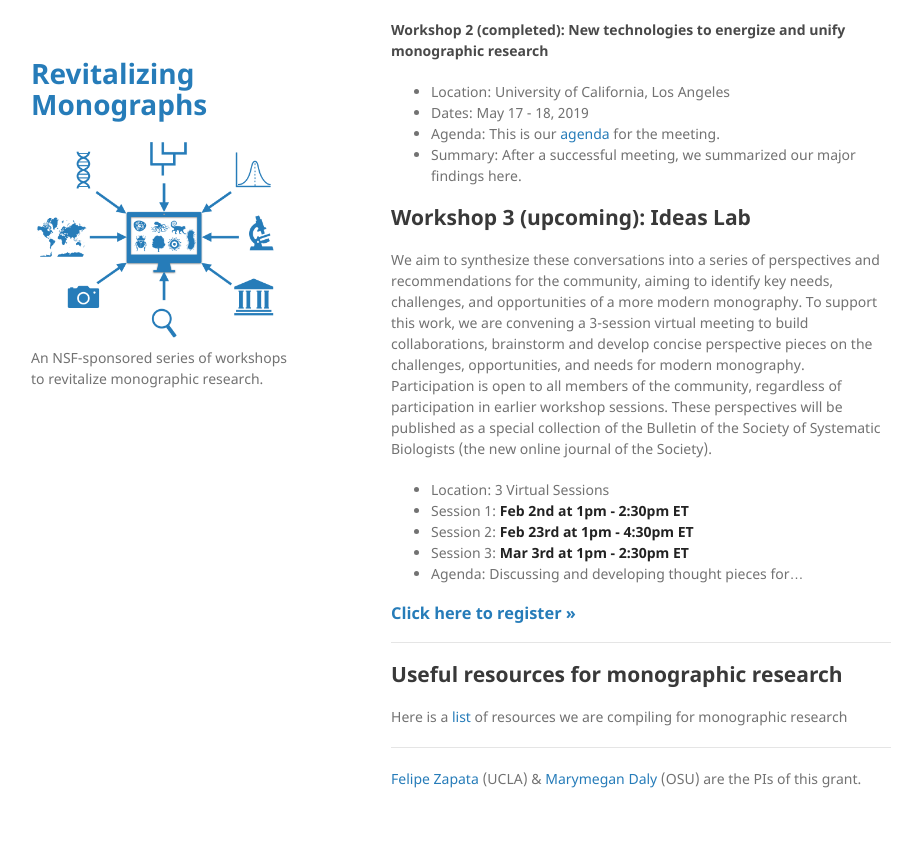
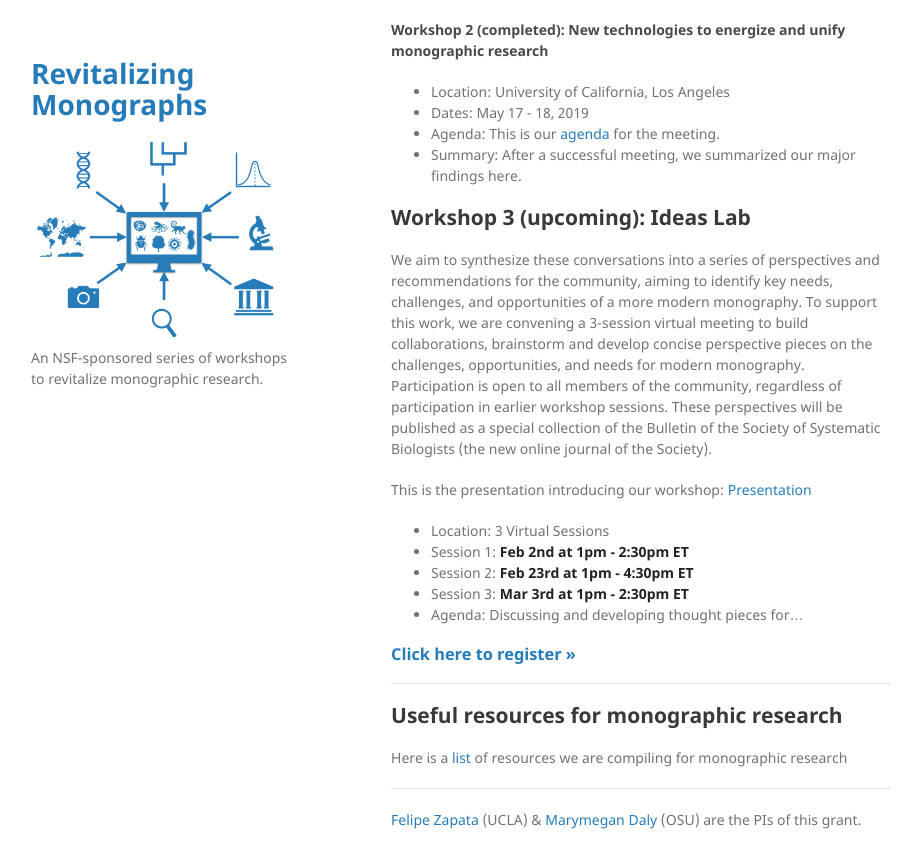
Before and after one commit to revitalizingmonographs/revitalizingmonographs.github.io, a Jekyll site: the page built from index.md, in a window 1280 px wide and 900 px high, scrolled down 675 px. Shown: the top 868 px of the window, without its empty margins (179-1101 px from the left). Built offline with Jekyll 4.4.1, drawn with Linux system fonts in a browser that asks for light colours; our own code applies the rules of GitHub Pages for plain Markdown files.

Commit message:
links slides W3

```diff
--- a/index.md
+++ b/index.md
@@ -24,6 +24,8 @@ Monographs are the most important and long-lasting output of systematics researc
 
 We aim to synthesize these conversations into a series of perspectives and recommendations for the community, aiming to identify key needs, challenges, and opportunities of a more modern monography. To support this work, we are convening a 3-session virtual meeting to build collaborations, brainstorm and develop concise perspective pieces on the challenges, opportunities, and needs for modern monography. Participation is open to all members of the community, regardless of participation in earlier workshop sessions.  These perspectives will be published as a special collection of the Bulletin of the Society of Systematic Biologists (the new online journal of the Society).
 
+This is the presentation introducing our workshop: [Presentation](./Workshop3.pdf)
+
 * Location: 3 Virtual Sessions
 * Session 1: <strong>Feb 2nd at 1pm - 2:30pm ET</strong>
 * Session 2: <strong>Feb 23rd at 1pm - 4:30pm ET</strong>
```
